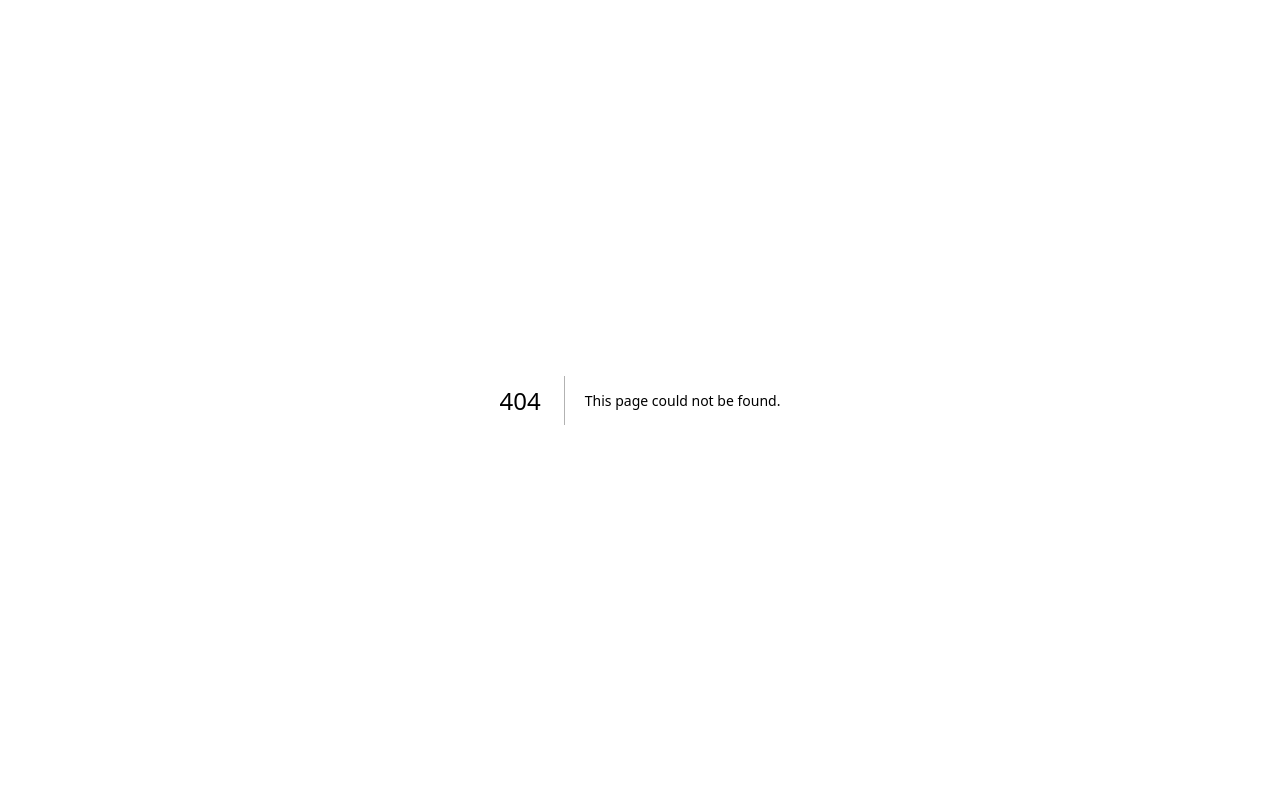
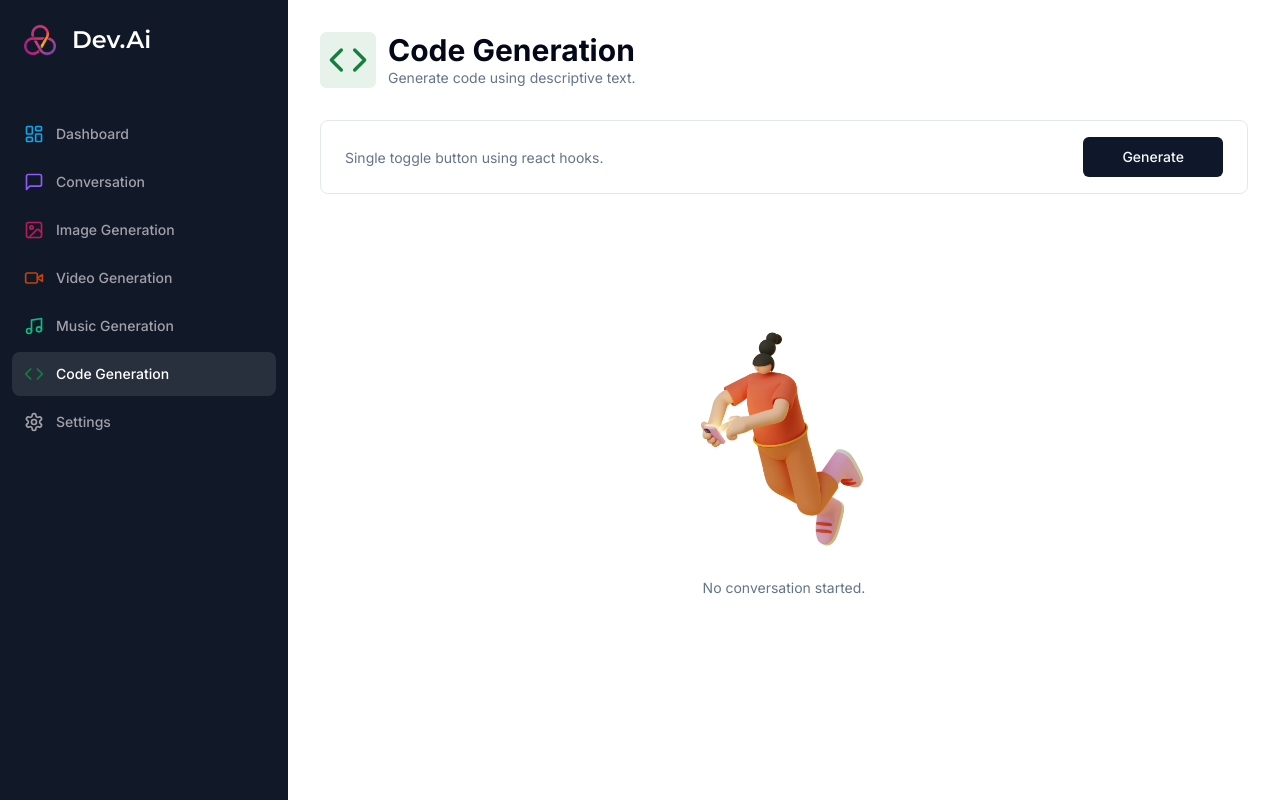
Before and after one commit to monirhabderabby/dev_ai, a Next.js app: page /code in a window 1280 px wide. Before the commit this address had no page. Built offline with nearby package versions, Linux system fonts and the light colour scheme.

Commit message:
Code Generation [Completed]

```diff
--- a/package.json
+++ b/package.json
@@ -24,6 +24,7 @@
     "react": "^18",
     "react-dom": "^18",
     "react-hook-form": "^7.48.2",
+    "react-markdown": "^9.0.1",
     "tailwind-merge": "^2.0.0",
     "tailwindcss-animate": "^1.0.7",
     "zod": "^3.22.4"
--- /dev/null
+++ b/src/app/(dashboard)/(routes)/code/constants.js
@@ -0,0 +1,7 @@
+import * as z from "zod";
+
+export const formSchema = z.object({
+    prompt: z.string().min(1, {
+        message: "Prompt is required.",
+    }),
+});
--- /dev/null
+++ b/src/app/(dashboard)/(routes)/code/page.js
@@ -0,0 +1,150 @@
+"use client";
+
+// configuration
+import { useRouter } from "next/navigation";
+import { useState } from "react";
+
+// packages
+import { zodResolver } from "@hookform/resolvers/zod";
+import axios from "axios";
+import { Code } from "lucide-react";
+import { useForm } from "react-hook-form";
+import ReactMarkdown from "react-markdown";
+
+// components
+import { BotAvatar } from "@/components/bot-avatar";
+import { Empty } from "@/components/empty";
+import Heading from "@/components/heading";
+import { Loader } from "@/components/loader";
+import { Button } from "@/components/ui/button";
+import { Form, FormControl, FormField, FormItem } from "@/components/ui/form";
+import { Input } from "@/components/ui/input";
+import { UserAvatar } from "@/components/user-avatar";
+import { cn } from "@/lib/utils";
+import { formSchema } from "./constants";
+
+const CodePage = () => {
+    const [messages, setMessages] = useState([]);
+    const router = useRouter();
+    const form = useForm({
+        resolver: zodResolver(formSchema),
+        defaultValues: {
+            prompt: "",
+        },
+    });
+
+    const isLoading = form.formState.isSubmitting;
+
+    const onSubmit = async (values) => {
+        try {
+            const userMessage = {
+                role: "user",
+                content: values.prompt,
+            };
+
+            const newMessages = [...messages, userMessage];
+            const response = await axios.post("/api/code", {
+                messages: newMessages,
+            });
+
+            setMessages((current) => [...current, userMessage, response.data]);
+
+            form.reset();
+        } catch (error) {
+            console.log(error);
+        } finally {
+            router.refresh();
+        }
+    };
+
+    return (
+        <div>
+            <Heading
+                title="Code Generation"
+                description="Generate code using descriptive text."
+                Icon={Code}
+                iconColor="text-green-700"
+                bgColor="bg-green-700/10"
+            />
+            <div className="px-4 lg:px-8 ">
+                <Form {...form}>
+                    <form
+                        onSubmit={form.handleSubmit(onSubmit)}
+                        className="rounded-lg border w-full p-4 px-3 md:px-6 focus-within:shadow-sm grid grid-cols-12 gap-2"
+                    >
+                        <FormField
+                            name="prompt"
+                            render={({ field }) => (
+                                <FormItem className="col-span-12 lg:col-span-10">
+                                    <FormControl className="m-0 p-0">
+                                        <Input
+                                            className="border-0 outline-none focus-visible:ring-0 focus-visible:ring-transparent "
+                                            disabled={isLoading}
+                                            placeholder="Single toggle button using react hooks."
+                                            {...field}
+                                        />
+                                    </FormControl>
+                                </FormItem>
+                            )}
+                        />
+                        <Button
+                            className="col-span-12 lg:col-span-2 w-full"
+                            disabled={isLoading}
+                        >
+                            Generate
+                        </Button>
+                    </form>
+                </Form>
+            </div>
+            <div className="space-y-4 mt-4 px-4 lg:px-8 ">
+                {isLoading && (
+                    <div className="p-8 rounded-lg w-full flex items-center justify-center bg-muted">
+                        <Loader />
+                    </div>
+                )}
+                {messages.length === 0 && !isLoading && (
+                    <Empty label="No conversation started." />
+                )}
+                <div className="flex flex-col-reverse gap-y-4">
+                    {messages.map((message) => (
+                        <div
+                            key={message.content}
+                            className={cn(
+                                "p-8 w-full flex items-start gap-x-8 rounded-lg",
+                                message.role === "user"
+                                    ? "bg-white border border-black/10"
+                                    : "bg-muted"
+                            )}
+                        >
+                            {message.role === "user" ? (
+                                <UserAvatar />
+                            ) : (
+                                <BotAvatar />
+                            )}
+                            <ReactMarkdown
+                                components={{
+                                    pre: ({ node, ...props }) => (
+                                        <div className="overflow-auto w-full my-2 bg-black/10 p-2 rounded-lg">
+                                            <pre {...props} />
+                                        </div>
+                                    ),
+                                    code: ({ node, ...props }) => (
+                                        <code
+                                            className="bg-black/10 rounded-lg p-1"
+                                            {...props}
+                                        />
+                                    ),
+                                }}
+                                className="text-sm overflow-hidden leading-7"
+                            >
+                                {message.content || ""}
+                            </ReactMarkdown>
+                        </div>
+                    ))}
+                </div>
+            </div>
+        </div>
+    );
+};
+
+export default CodePage;
--- /dev/null
+++ b/src/app/api/code/route.js
@@ -0,0 +1,48 @@
+import { auth } from "@clerk/nextjs";
+import { NextResponse } from "next/server";
+import { Configuration, OpenAIApi } from "openai";
+
+const configuration = new Configuration({
+    apiKey: process.env.OPENAI_API_KEY,
+});
+
+const openai = new OpenAIApi(configuration);
+
+const instructionMessage = {
+    role: "system",
+    content:
+        "You are a code generator. You must answer only in markdown code snippets. Use code comments for explanations.",
+};
+
+export async function POST(req) {
+    try {
+        const { userId } = auth();
+
+        const body = await req.json();
+        const { messages } = body;
+
+        if (!userId) {
+            return new NextResponse("Unauthorized", { status: 401 });
+        }
+        if (!configuration.apiKey) {
+            console.warn("OPENAI API Key is not configured");
+            return new NextResponse("OPENAI API Key not configured", {
+                status: 500,
+            });
+        }
+
+        if (!messages) {
+            return new NextResponse("Messages are required", { status: 400 });
+        }
+
+        const response = await openai.createChatCompletion({
+            model: "gpt-3.5-turbo",
+            messages: [instructionMessage, ...messages],
+        });
+
+        return NextResponse.json(response.data.choices[0].message);
+    } catch (error) {
+        console.log("[CODE_ERROR]", error);
+        return NextResponse.json("Internal Error", { status: 500 });
+    }
+}
```
Also changed, not shown: 2 other files (tests, documents, lock files or other folders).
